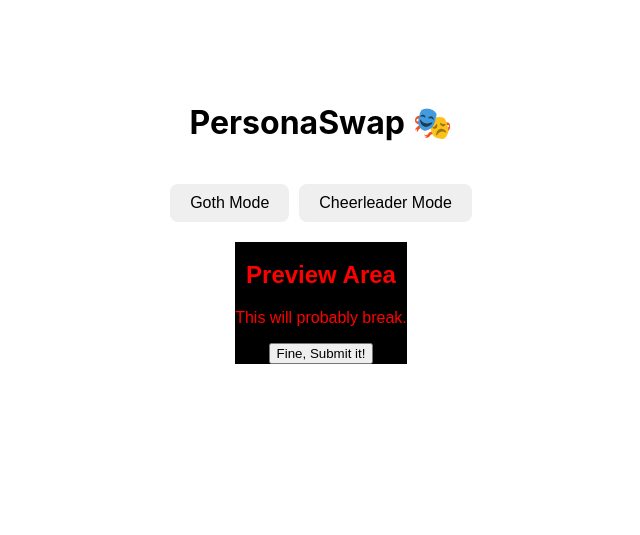
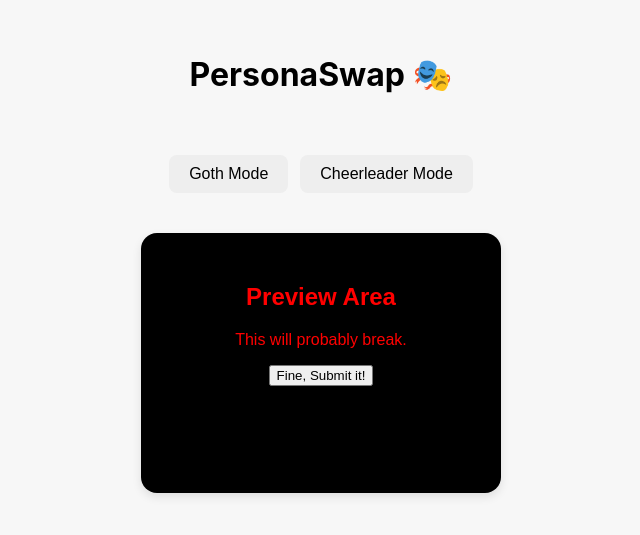
Before and after one commit to emilyjwilbur/persona-swap-app, a React (Create React App) app: page / in a window 1280 px wide. Shown: the part 177-712 px from the top of the page, without its empty margins (319-959 px from the left). Built offline with nearby package versions, Linux system fonts and the light colour scheme.

Commit message:
updated app.js with Framer Motion Animations

```diff
--- a/src/App.css
+++ b/src/App.css
@@ -1,24 +1,42 @@
+/* App.css */
+
 .App {
   min-height: 100vh;
   display: flex;
   flex-direction: column;
   align-items: center;
   justify-content: center;
-  gap: 20px;
+  gap: 40px;
+  padding: 40px;
   text-align: center;
+  background: #f7f7f7;
 }
 
 .persona-buttons {
   display: flex;
-  gap: 10px;
   flex-wrap: wrap;
+  gap: 12px;
   justify-content: center;
 }
 
 .persona-buttons button {
   padding: 10px 20px;
+  border-radius: 8px;
+  border: none;
   font-size: 16px;
-  border-radius: 8px;
   cursor: pointer;
-  border: none;
+  background-color: #eee;
+  transition: background-color 0.3s;
 }
+
+.persona-buttons button:hover {
+  background-color: #ddd;
+}
+
+.preview-card {
+  padding: 30px;
+  border-radius: 16px;
+  min-width: 300px;
+  min-height: 200px;
+  box-shadow: 0 4px 10px rgba(0, 0, 0, 0.1);
+}
--- a/src/App.js
+++ b/src/App.js
@@ -1,17 +1,15 @@
 import React, { useState } from "react";
 import { personas } from "./personas";
-import "./App.css"; // 👈 make sure this is imported!
+import { motion, AnimatePresence } from "framer-motion"; // 👈 import framer-motion
+import "./App.css";
 
 function App() {
-  // State to keep track of the selected persona
-  const [activePersona, setActivePersona] = useState(personas[0]); // default to the first persona
+  const [activePersona, setActivePersona] = useState(personas[0]);
 
-  // When the user clicks a persona button
   const handlePersonaChange = (persona) => {
     setActivePersona(persona);
   };
 
-  // Dynamic style based on the active persona
   const personaStyle = {
     backgroundColor: activePersona.styles.backgroundColor,
     color: activePersona.styles.color,
@@ -34,12 +32,22 @@ function App() {
         ))}
       </div>
 
-      {/* Preview Card */}
-      <div className="preview-card" style={personaStyle}>
-        <h2>Preview Area</h2>
-        <p>{activePersona.microcopy.tooltip}</p>
-        <button>{activePersona.microcopy.button}</button>
-      </div>
+      {/* Animated Preview Card */}
+      <AnimatePresence mode="wait">
+        <motion.div
+          key={activePersona.name} // 👈 important for AnimatePresence to detect changes
+          className="preview-card"
+          style={personaStyle}
+          initial={{ opacity: 0, scale: 0.8 }}
+          animate={{ opacity: 1, scale: 1 }}
+          exit={{ opacity: 0, scale: 0.8 }}
+          transition={{ duration: 0.5 }}
+        >
+          <h2>Preview Area</h2>
+          <p>{activePersona.microcopy.tooltip}</p>
+          <button>{activePersona.microcopy.button}</button>
+        </motion.div>
+      </AnimatePresence>
     </div>
   );
 }
```
